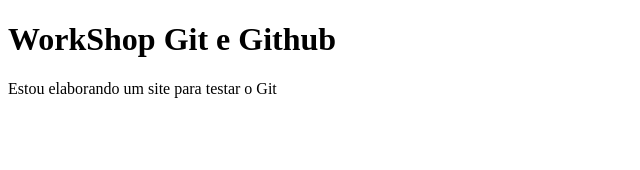
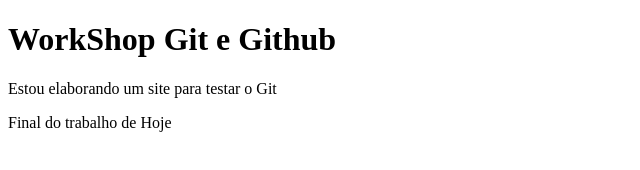
Before and after one commit to WilliamesMiguel/SiteGit, a plain HTML site: page index.html in a window 1280 px wide. Shown: the whole page, without its empty margins (0-640 px from the left). Drawn offline with Linux system fonts and the light colour scheme.

Commit message:
Finalizando o index.html

```diff
--- a/index.html
+++ b/index.html
@@ -10,5 +10,6 @@
     <!-- COMENTÁRIO -->
     <h1>WorkShop Git e Github</h1>
     <p> Estou elaborando um site para testar o Git</p>
+    <p> Final do trabalho de Hoje</p>
 </body>
 </html>
```
